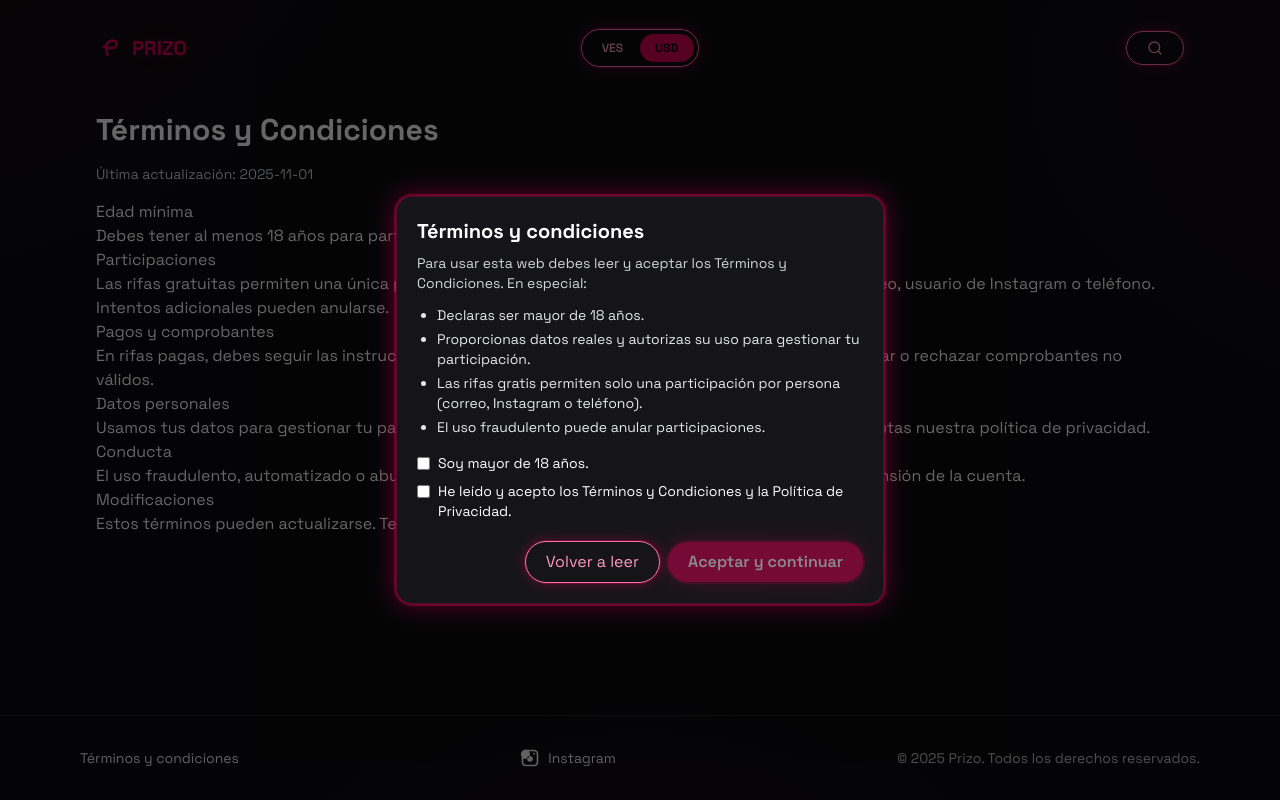
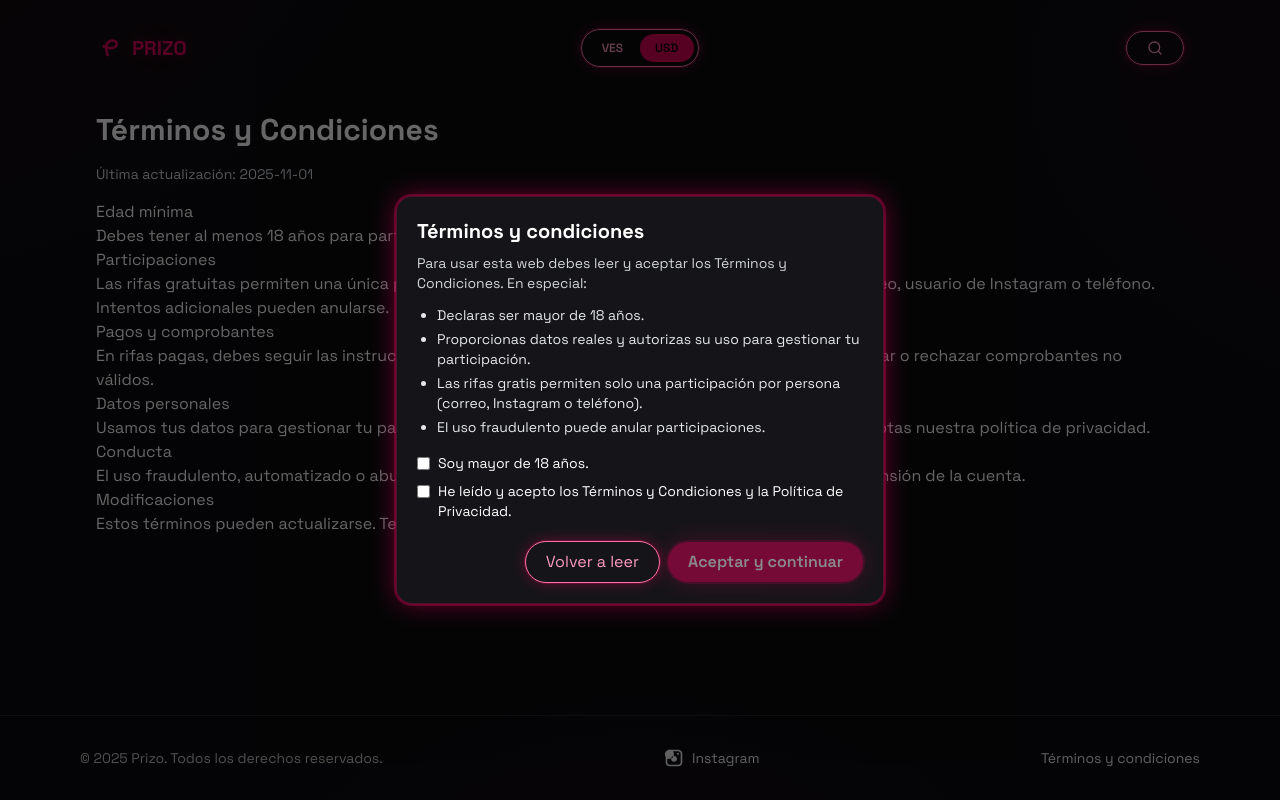
Before and after one commit to rifasprizove-beep/Prizo-Web, a Next.js app in the folder apps/web/: page /terms in a window 1280 px wide. Built offline with nearby package versions, Linux system fonts and the light colour scheme; no server answers.

Commit message:
Cambiando footer

```diff
--- a/apps/web/src/components/Footer.tsx
+++ b/apps/web/src/components/Footer.tsx
@@ -7,8 +7,8 @@ export function Footer() {
   return (
     <footer className="mt-10 py-8 border-t border-white/10 text-sm text-[var(--text)]">
       <div className="site-container flex flex-col items-center gap-3 sm:flex-row sm:justify-between">
-        {/* Izquierda: Términos */}
-        <a href="/terms" className="hover:underline whitespace-nowrap order-2 sm:order-1">Términos y condiciones</a>
+        {/* Izquierda: Copyright */}
+        <span className="opacity-80 whitespace-nowrap order-3 sm:order-1">© {new Date().getFullYear()} Prizo. Todos los derechos reservados.</span>
 
         {/* Centro: Instagram */}
         {ig && (
@@ -26,8 +26,8 @@ export function Footer() {
           </a>
         )}
 
-        {/* Derecha: Copyright */}
-        <span className="opacity-80 whitespace-nowrap order-3">© {new Date().getFullYear()} Prizo. Todos los derechos reservados.</span>
+        {/* Derecha: Términos */}
+        <a href="/terms" className="hover:underline whitespace-nowrap order-2 sm:order-3">Términos y condiciones</a>
       </div>
     </footer>
   );
```
